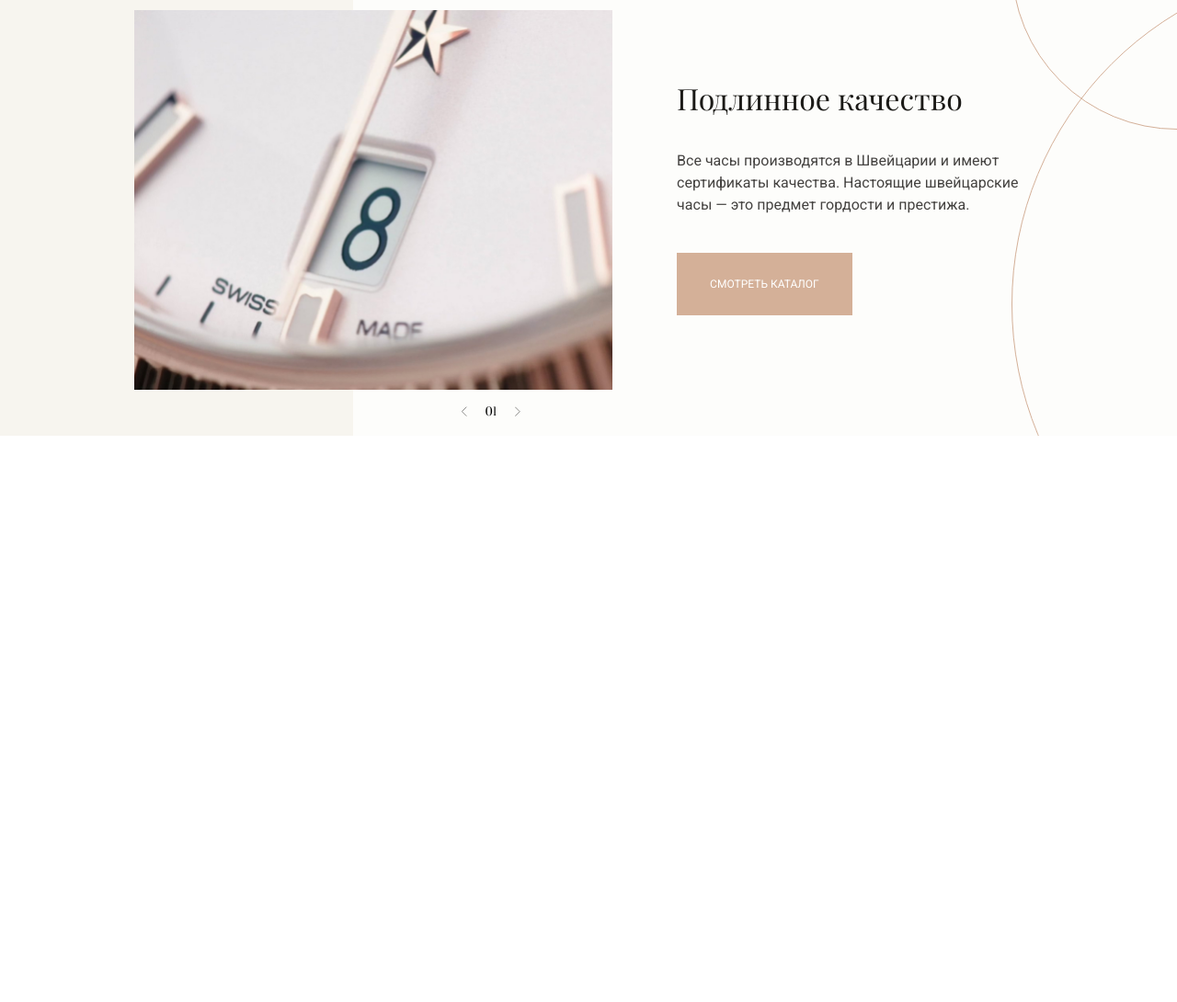
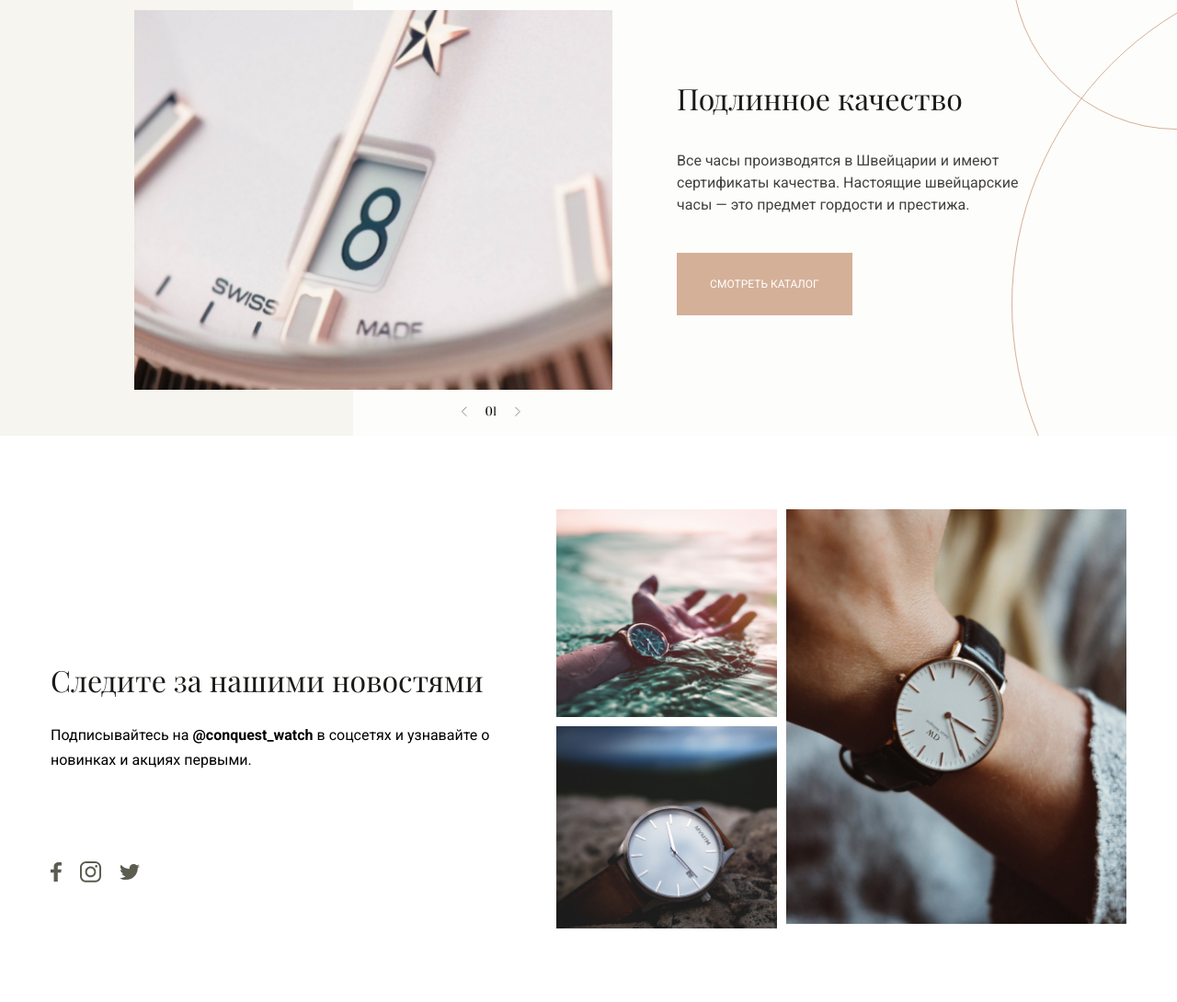
Before and after one commit to NikitaHasl/conquest, a website: page src/index.html in a window 1280 px wide. Shown: the part 1631-2721 px from the top of the page at 92% size. Before the commit the page ends 2105 px from the top, so only its background shows below. Drawn offline with nearby package versions, Linux system fonts and the light colour scheme; files that its build step writes are made by us from their sources; a web font is replaced by a local one.

Commit message:
make section socials

```diff
--- a/src/index.html
+++ b/src/index.html
@@ -125,6 +125,38 @@
       </div>
     </div>
   </section>
+  <section class="section-socials">
+    <div class="container">
+      <div class="section-socials__wrapper">
+        <div class="section-socials__text">
+          <h2 class="title-2 margin-bottom-m">Следите за нашими новостями</h2>
+          <p class="">Подписывайтесь на <strong>@conquest_watch</strong> в соцсетях и узнавайте о
+            новинках и акциях первыми.</p>
+          <div class="section-socials__icons">
+            <a href="#">
+              <img src="imgs/icon-facebook.svg" alt="icon facebook" class="section-socials__icon">
+            </a>
+            <a href="#">
+              <img src="imgs/icon-instagram.svg" alt="icon instagram" class="section-socials__icon">
+            </a>
+            <a href="#">
+              <img src="imgs/icon-twitter.svg" alt="icon twiter" class="section-socials__icon">
+            </a>
+          </div>
+        </div>
+        <div class="section-socials__images">
+          <img src="imgs/social-photo_1.jpg" alt="Wristwatch on a hand emerging from water"
+            class="section-socials__img section-socials__img_1">
+          <img src="imgs/social-photo_2.jpg"
+            alt="Minimalist wristwatch with white dial and brown leather strap on a stone"
+            class="section-socials__img section-socials__img_2">
+          <img src="imgs/social-photo_3.jpg"
+            alt="Wristwatch with white dial and black leather strap on a person's wrist"
+            class="section-socials__img section-socials__img_3">
+        </div>
+      </div>
+    </div>
+  </section>
 </body>
 
 </html>
--- a/src/sass/base/_utilities.sass
+++ b/src/sass/base/_utilities.sass
@@ -10,6 +10,8 @@
   margin-bottom: 5rem
 .margin-bottom-xxl
   margin-bottom: 8rem
+.margin-bottom-xxxl
+  margin-bottom: 12rem
 
 //@include mixins.respond(tab-port)
 //  .margin-bottom-m
--- /dev/null
+++ b/src/sass/sections/_socials.sass
@@ -0,0 +1,32 @@
+
+.section-socials
+  padding: 8rem 0
+  &__wrapper
+    display: grid
+    grid-template-columns: repeat(2, 1fr)
+    align-items: center
+  &__text
+    position: relative
+    & p
+      line-height: 170%
+  &__icons
+    display: flex
+    align-items: center
+    gap: 2rem
+    position: absolute
+    bottom: -12rem
+    left: 0
+  &__icon
+    &:active
+      transform: scale(.9)
+  &__images
+    display: grid
+    grid-template-rows: repeat(2, max-content)
+    grid-auto-flow: column
+    gap: 1rem
+  &__img
+    &_1, &_2
+      max-width: 24rem
+    &_3
+      max-width: 37rem
+      grid-area: 1 / 2 / 3 / 3
--- a/src/sass/style.sass
+++ b/src/sass/style.sass
@@ -9,3 +9,4 @@
 @use "sections/intro"
 @use "sections/top"
 @use "sections/banner"
+@use "sections/socials"
```
